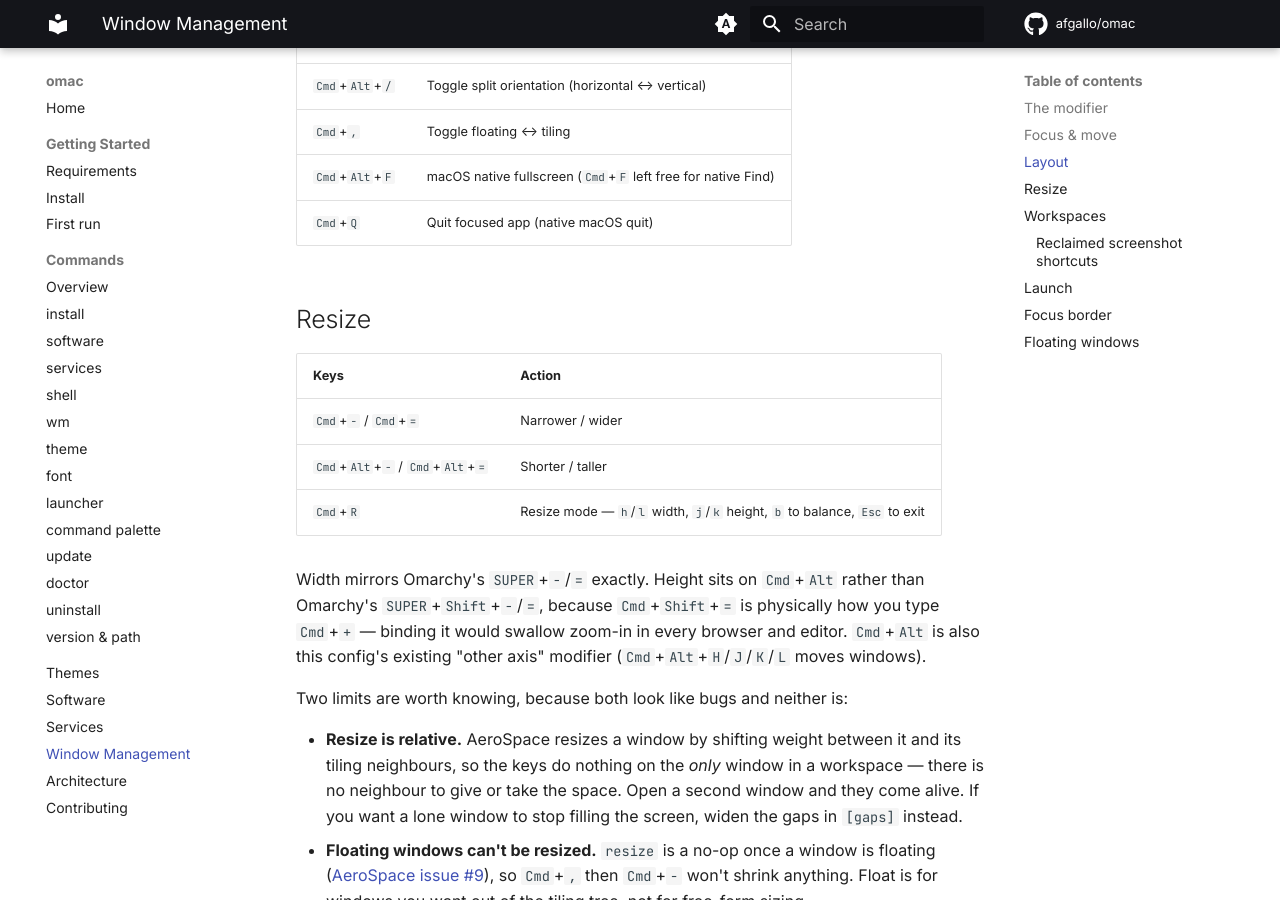
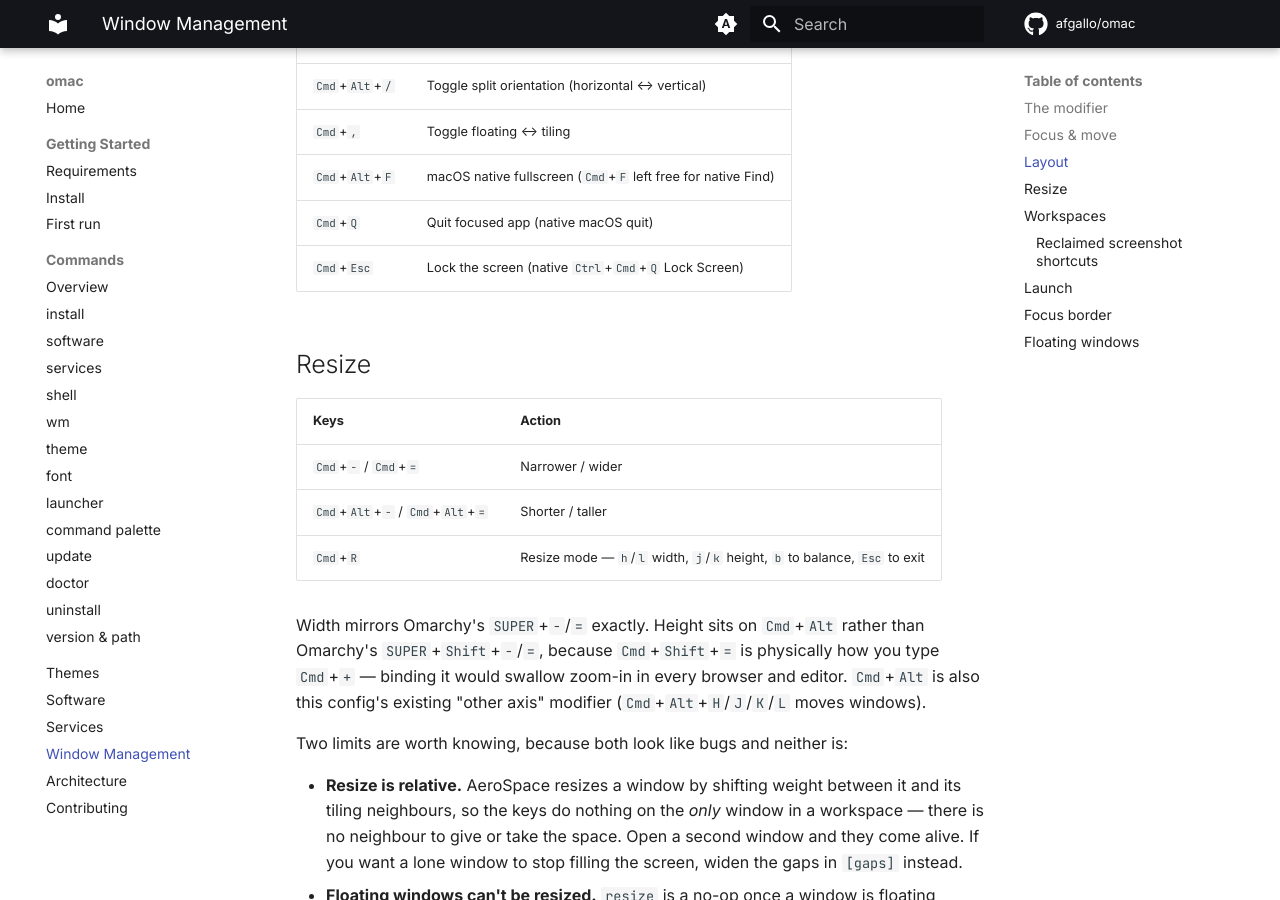
Before and after one commit to afgallo/omac, an MkDocs documentation site: the page built from docs/window-management/index.md, in a window 1280 px wide and 900 px high, scrolled down 932 px. Built offline with MkDocs 1.6.1 and Material for MkDocs 9.7.7, drawn with Linux system fonts in a browser that asks for light colours; comment, search, counter and statistics services are not loaded.

Commit message:
feature: add command to lock out

```diff
--- a/docs/window-management/index.md
+++ b/docs/window-management/index.md
@@ -35,6 +35,7 @@ registers only the specific Cmd combos below as global hotkeys — every unbound
 | `Cmd`+`,` | Toggle floating ↔ tiling |
 | `Cmd`+`Alt`+`F` | macOS native fullscreen (`Cmd`+`F` left free for native Find) |
 | `Cmd`+`Q` | Quit focused app (native macOS quit) |
+| `Cmd`+`Esc` | Lock the screen (native `Ctrl`+`Cmd`+`Q` Lock Screen) |
 
 ## Resize
 
```
Also changed, not shown: 2 other files.
